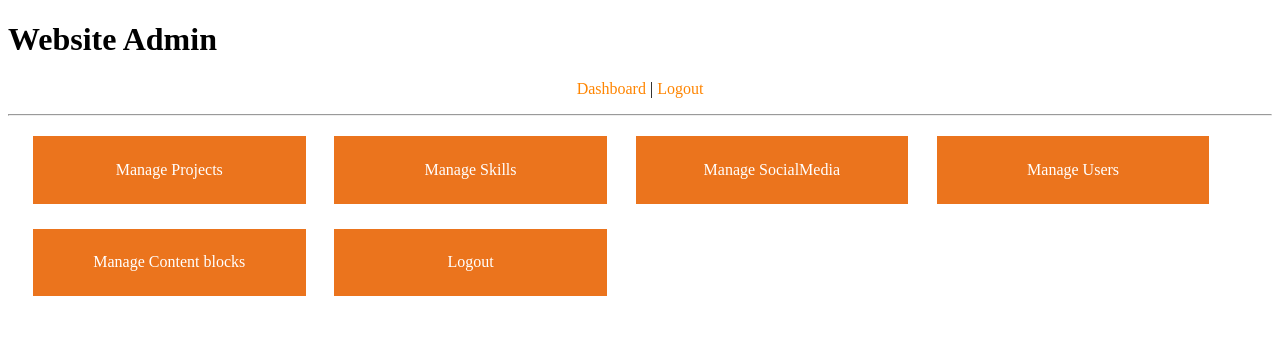
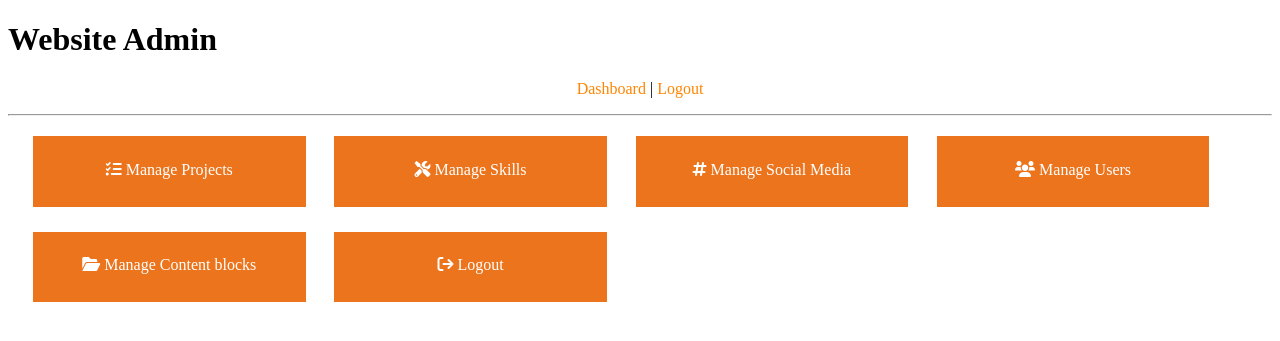
Before and after one commit to 2022-Summer-HTTP-5211-RNA/php-cms-assignment-group-2, a PHP site: page /admin/dashboard.php in a window 1280 px wide. Shown: the top 341 px of the page. Run offline with PHP 8.4, Linux system fonts and the light colour scheme; a user stored in the database is signed in; some libraries are stand-ins or nearby versions.

Commit message:
added icons on dashboard

```diff
--- a/admin/dashboard.php
+++ b/admin/dashboard.php
@@ -13,32 +13,33 @@ include( 'includes/header.php' );
 <ul id="dashboard">
   <li>
     <a href="projects.php">
-      Manage Projects
+        <i class="fa-solid fa-list-check"></i> Manage Projects
     </a>
   </li>
   <li>
     <a href="skills.php">
-      Manage Skills
+        <i class="fa-solid fa-screwdriver-wrench"></i> Manage Skills
     </a>
   </li>
   <li>
     <a href="social_media.php">
-      Manage SocialMedia
+        <i class="fa-solid fa-hashtag"></i> Manage Social Media
     </a>
   </li>
   <li>
     <a href="users.php">
-      Manage Users
+        <i class="fa-solid fa-users"></i>
+        Manage Users
     </a>
   </li>
   <li>
     <a href="content_blocks.php">
-      Manage Content blocks
+        <i class="fa-solid fa-folder-open"></i> Manage Content blocks
     </a>
   </li>
   <li>
     <a href="logout.php">
-      Logout
+        <i class="fa-solid fa-arrow-right-from-bracket"></i> Logout
     </a>
   </li>
 </ul>
--- a/admin/includes/header.php
+++ b/admin/includes/header.php
@@ -8,7 +8,7 @@
   <title>Website Admin</title>
 
   <link href="styles.css" type="text/css" rel="stylesheet">
-
+    <link rel="stylesheet" href="https://cdnjs.cloudflare.com/ajax/libs/font-awesome/6.0.0/css/all.min.css" />
   <script src="https://cdn.ckeditor.com/ckeditor5/12.4.0/classic/ckeditor.js"></script>
 
 </head>
```
Also changed, not shown: 2 other files.
